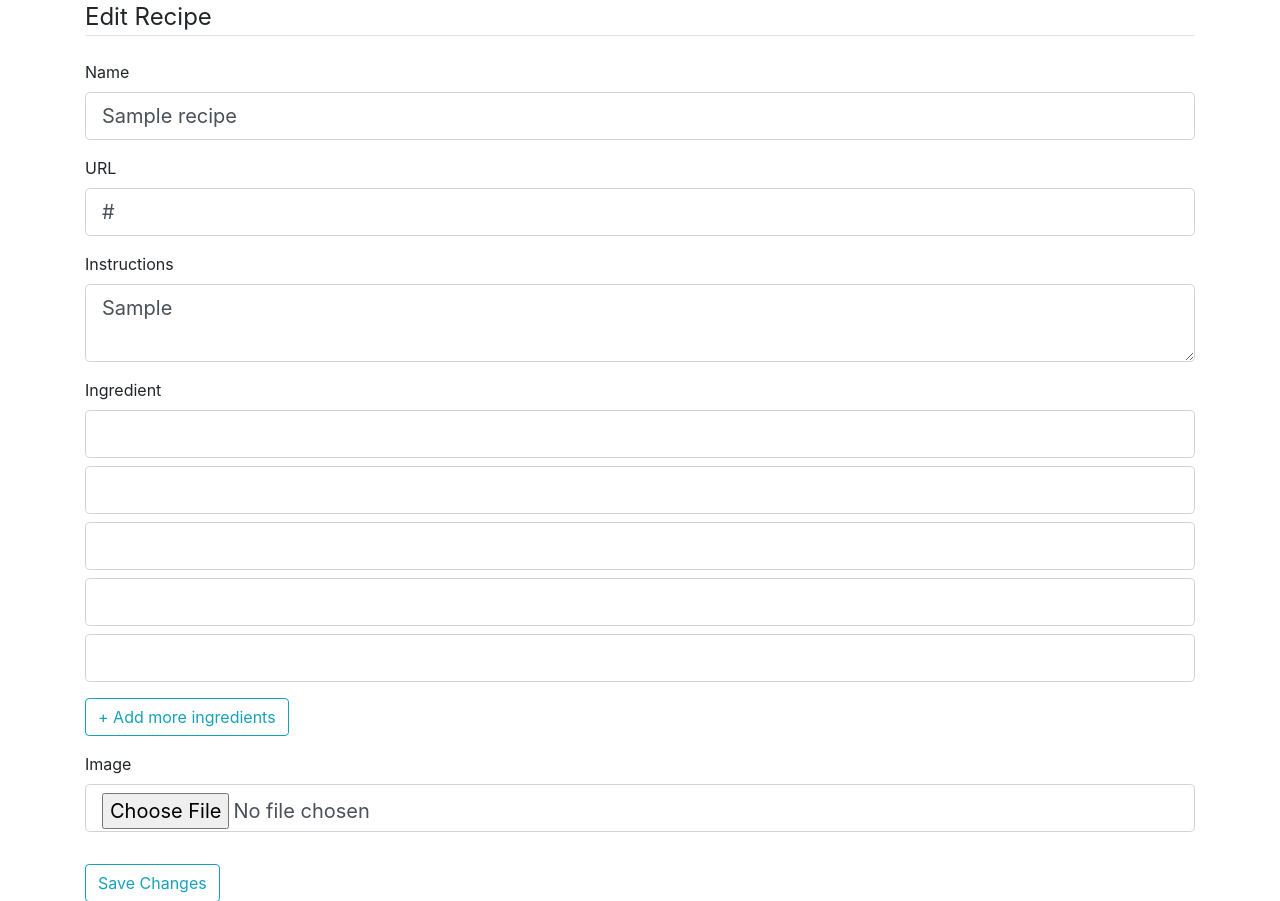
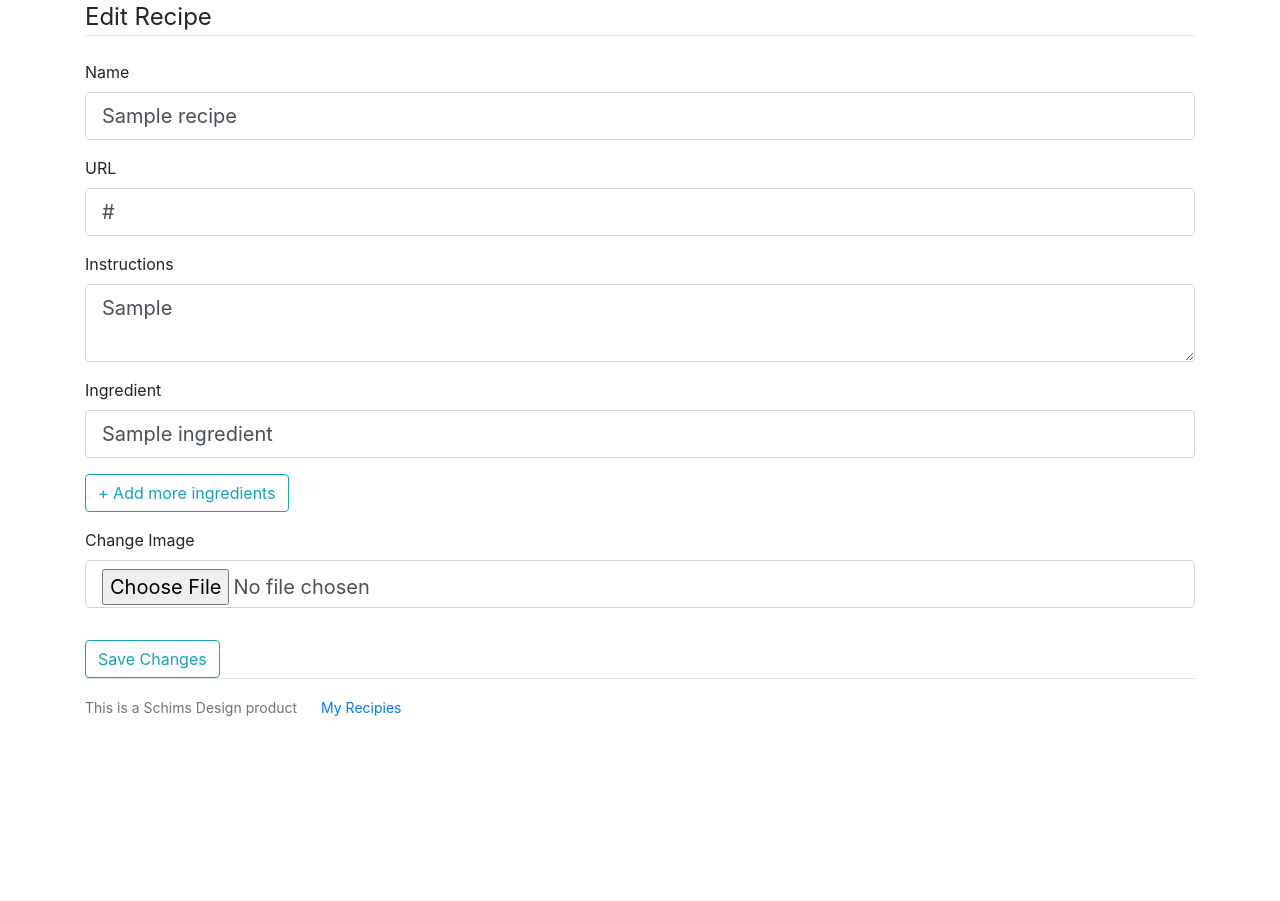
Before and after one commit to MrPhil-S/MyRecipeSite, a Flask app: page /recipes/1/edit in a window 1280 px wide. Shown: the part 73-974 px from the top of the page. After the commit the page ends 789 px from the top, so only its background shows below. Run offline with Flask 3, Linux system fonts and the light colour scheme; tables that the repository leaves empty hold one stand-in row (values such as "Sample post"); some libraries are stand-ins or nearby versions.

Commit message:
Fixes issue with ingredients not saving and loading. Needs a fill test

```diff
--- a/app.py
+++ b/app.py
@@ -53,7 +53,7 @@ def home():
     if request.method == 'POST':
         search_for = request.form['search_for']
         recipes = Recipe.query.join(Ingredient).\
-            filter((Ingredient.name == search_for )|( Recipe.name.contains(search_for))).all()
+            filter((Ingredient.name == search_for )|( Recipe.name.contains(search_for))).all().order_by(Recipe.id.desc())
 
         return render_template('home.html', recipes=recipes)
     return render_template('home.html', recipes=recipes, title='Recipes')
@@ -130,57 +130,48 @@ def edit_recipe(recipe_id):
     recipe = Recipe.query.get_or_404(recipe_id)
     ingredients = Ingredient.query.filter_by(recipe_id=recipe_id).all()
     image_file = url_for('static', filename=f'recipe_pics/{Recipe.image_file}')
+    form = edit_recipe_form()
 
-    form = edit_recipe_form()
 
     #populate the retrieved (above) recipe into form
     form.name.data = recipe.name
     form.url.data = recipe.url
     form.instructions.data = recipe.instructions
-    for ingredient in ingredients:
-        form.ingredient.data = ingredient
+    form.ingredient.data =  ingredients
+
 
     if form.validate_on_submit():
         if form.image.data:
             image_file = save_image(request.files['image'])
+
         recipe.name = form.name.data
+        recipe.url = form.url.data
         recipe.instructions = form.instructions.data
-        recipe.url = form.url.data
+        recipe.image_file = image_file
         db.session.commit()
 
-        #recipe.name = request.form['name']
-        #recipe.instructions = request.form['instructions']
-        #recipe.url = request.form['url']
 
-       # Get populted form data
-        #name = request.form['name']
-        #url = request.form['url']
-        #instructions = request.form['instructions']
-        #ingredients = request.form.getlist('ingredient[]')
+        recipe_id= recipe.id
+        # Delete existing ingredients first
+        Ingredient.query.filter_by(recipe_id=recipe_id).delete()
 
-        db.session.flush()
-        #id is a Python builtin...
-        recipe_id= recipe.id
-        # Add related ingredients to DB
+       # Get populated form data
+        ingredients = request.form.getlist('ingredient')
+
+         # Add related ingredients to DB
         for ingredient in ingredients:
             if len(ingredient) > 0:
                 ingredient = Ingredient(name=ingredient.strip(), recipe_id=recipe.id)
                 db.session.add(ingredient)
         db.session.commit()
 
-        #return redirect(url_for('recipes'))
-        flash(f'{recipe.name} updated!', 'success')
-
-        #for ingredient in ingredients:
-        #    ingredient = Ingredient(name=ingredient, recipe_id=recipe.id)
-        #    db.session.add(ingredient)
-        #db.session.commit()
-        #flash(f'{recipe.name} saved', 'success')
-        return redirect(url_for('recipe', recipe_id=recipe_id))
-    return render_template('edit_recipe.html', recipe=recipe, ingredients=ingredients, form=form, image_file=image_file)
 
 
+        flash(f'{recipe.name} updated!', 'success')
+        return redirect(url_for('recipe', recipe_id=recipe_id))
 
+
+    return render_template('edit_recipe.html', recipe=recipe, ingredients=ingredients, form=form, image_file=image_file)
 
 if __name__ == "__main__":
     #app.run(debug=True)
--- a/forms.py
+++ b/forms.py
@@ -17,5 +17,5 @@ class edit_recipe_form(FlaskForm):
     url = StringField('URL', validators=[Length(max=500)])
     instructions = TextAreaField('Instructions', validators=[Length(min=1, max=9000)])
     ingredient = StringField('Ingredient')#, validators=[Length(min=1, max=100)])
-    image = FileField('Image')#, validators=[FileAllowed(['jpg', 'png'])])  #Validator issue: upon render_template, the ingredient values will not re-load into the ajax fields
+    image = FileField('Change Image')#, validators=[FileAllowed(['jpg', 'png'])])  #Validator issue: upon render_template, the ingredient values will not re-load into the ajax fields
     submit = SubmitField("Save Changes")
--- a/templates/edit_recipe.html
+++ b/templates/edit_recipe.html
@@ -5,22 +5,12 @@
 
 
   <script>
-    window.onload = function() {
-        let additionalIngredients = document.getElementById("additional_ingredients");
-        for (let i = 0; i < 5; i++) {
-            let ingredientField = document.createElement("input");
-            ingredientField.setAttribute("type", "text");
-            ingredientField.setAttribute("name", "ingredient[]");
-            ingredientField.setAttribute("class", "form-control form-control-lg mb-2");
-            additionalIngredients.appendChild(ingredientField);
-        }
-    }
 
     function addIngredient() {
         let additionalIngredients = document.getElementById("additional_ingredients");
         let ingredientField = document.createElement("input");
         ingredientField.setAttribute("type", "text");
-        ingredientField.setAttribute("name", "ingredient[]");
+        ingredientField.setAttribute("name", "ingredient");
         ingredientField.setAttribute("class", "form-control form-control-lg mb-2");
         additionalIngredients.appendChild(ingredientField);
     }
@@ -61,7 +51,6 @@
     </div>
     <div class="form-group">
       {{ form.instructions.label(class="form-control-label") }}
-
       {% if form.instructions.errors %}
         {{ form.instructions(class="form-control form-control-lg is-invalid") }}
         <div class="invalid-feedback">
@@ -86,6 +75,11 @@
             {% endfor %}
         </div>
       {% else %}
+
+      {% for ingredient in ingredients %}
+        {{ form.ingredient(value=ingredient.name, class="form-control form-control-lg  mb-2") }}
+      {% endfor %}
+
         <div id="additional_ingredients" class="form-group"></div>
         <button type="button" onclick="addIngredient()" class="btn btn-outline-info">+ Add more ingredients</button>
       {% endif %}
```
